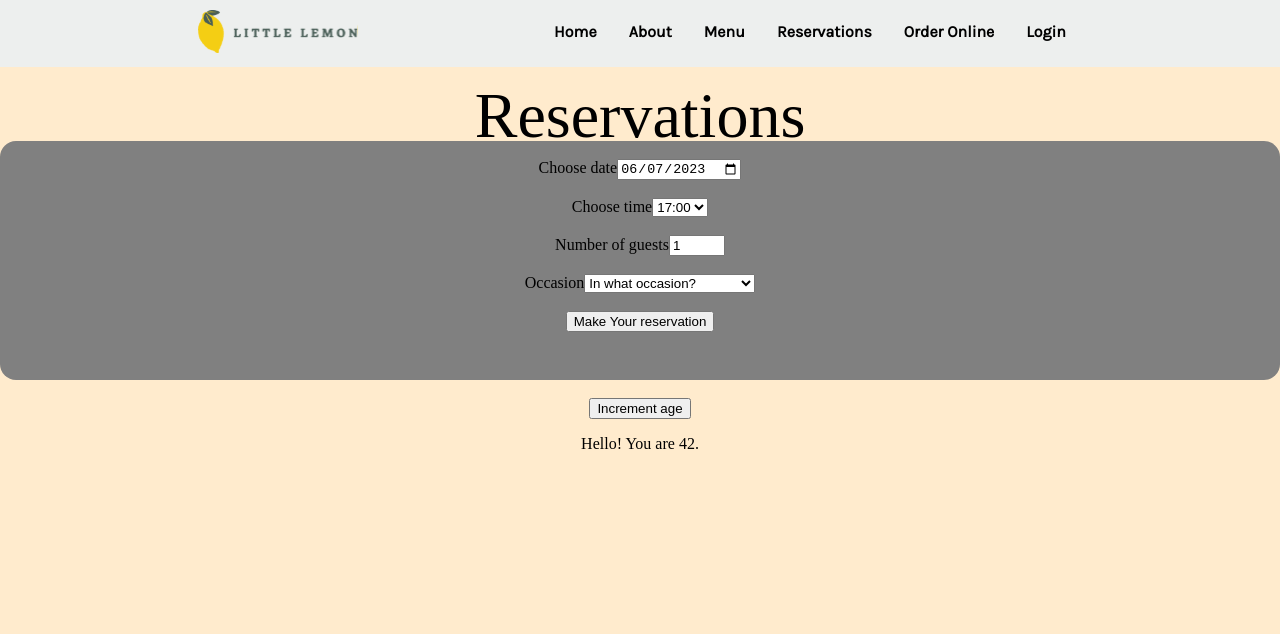
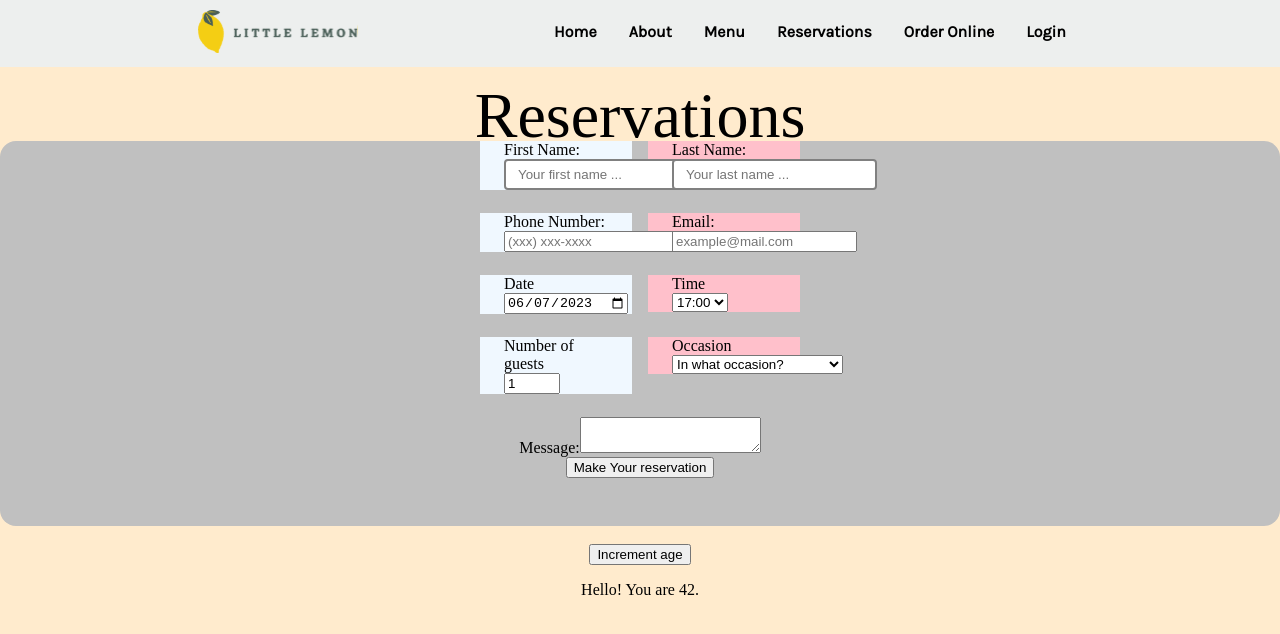
Before and after one commit to FurnWu/Little-Lemon, a React (Create React App) app in the folder little-lemon/: page /reservations in a window 1280 px wide. Shown: the top 634 px of the page. Built offline with nearby package versions, Linux system fonts and the light colour scheme; a web font is replaced by a local one.

Commit message:
styling from in progress

```diff
--- a/little-lemon/src/BookingForm.js
+++ b/little-lemon/src/BookingForm.js
@@ -1,8 +1,15 @@
 import { useState } from "react";
 import {Counter} from "./BookingPage"
 import { fetchAPI } from "./DataAPI";
-//['17:00', '18:00', '19:00', '20:00', '21:00', '22:00' ]
+
  function BookingForm() {
+
+   const [formData, setFormData] = useState({firstName: "", lastName: "",email: "",phone: "",message: ""});
+
+  const handleChange = (event) => {
+    const { name, value } = event.target;
+    setFormData((prevFormData) => ({ ...prevFormData, [name]: value }));
+  };
 
    var curr = new Date();
 curr.setDate(curr.getDate());
@@ -21,7 +28,7 @@ var dfaultDate = curr.toISOString().substring(0,10);
 
    const handleDateChange = (e) => {
       setDate(e.target.value);
-      //return fetchAPI(date);
+
 
    }
    //console.log(fetchAPI(date));
@@ -35,9 +42,25 @@ console.log(occasion);
 
     return(
 <div><form style={{display: "grid; max-width: 200px; gap: 20px" }}>
+<div className="fullname">
+   <div className="firstname"><label htmlFor="firstName">First Name:</label><br></br>
+   <input type="text" id="firstName" name="firstName" placeholder="Your first name ..." value={formData.firstName} onChange={handleChange}/></div>
+   <div className="lastname"><label htmlFor="lasttName">Last Name:</label><br></br>
+   <input type="text" id="lastName" name="lastName" placeholder="Your last name ..." value={formData.lastName} onChange={handleChange}/></div>
+</div>
 <br></br>
-<div className= "date">
-    <label htmlForfor="res-date">Choose date</label>
+<div className="contactInfo">
+   <div className="phonenumber"><label htmlFor="phone">Phone Number:</label><br></br>
+      <input type="tel" id="phone" name="phone" pattern="([0-9]{3})[0-9]{3}-[0-9]{4}" placeholder="(xxx) xxx-xxxx"  value={formData.phone} onChange={handleChange}/></div>
+
+   <div className="email"><label htmlFor="email">Email:</label><br></br>
+      <input type="email" id="email" name="email" value={formData.email} placeholder="example@mail.com" onChange={handleChange}/></div>
+</div>
+
+<br></br>
+<div className="reservation1">
+   <div className= "date">
+    <label htmlForfor="res-date">Date</label><br></br>
    <input
          type="date"
 
@@ -48,7 +71,7 @@ console.log(occasion);
 
 <br></br>
 <div className="time">
-    <label htmlFor="res-time">Choose time</label>
+    <label htmlFor="res-time">Time</label><br></br>
    <select id="res-time " value={chosenTime} onChange={(e) => setChosenTime(e.target.value)}>
       {listDefaultTime}
 
@@ -58,15 +81,16 @@ console.log(occasion);
 
 </div>
 <br></br>
+   </div>
+<div className="reservation2">
 <div className="guest" >
-    <label htmlFor="guests">Number of guests</label>
+    <label htmlFor="guests">Number of guests</label><br></br>
     <input type="number" placeholder="1" min="1" max="10" id="guests"
            value = {guests} onChange={(e) => setGuests(e.target.value)}   />
+</div>
 
-</div>
-<br></br>
-   <div className="occasion">
-    <label htmlFor ="occasion">Occasion</label>
+<div className="occasion">
+    <label htmlFor ="occasion">Occasion</label><br></br>
    <select id ="occasion" value={occasion} onChange={(e) => setOccasion(e.target.value)}>
    <optgroup label="Choose you occasion">
       <option hidden="true">In what occasion?</option>
@@ -80,7 +104,11 @@ console.log(occasion);
 
    </select>
    </div>
+</div>
 
+<br></br>
+   <label htmlFor="message">Message:</label>
+      <textarea id="message" name="message" value={formData.message} onChange={handleChange}/>
    <br></br>
    <input type="submit" value="Make Your reservation" onSubmit={handleSubmit} />
    <br></br>
--- a/little-lemon/src/index.css
+++ b/little-lemon/src/index.css
@@ -4,8 +4,84 @@ body {
 }
 
 form {
-    background-color: gray;
+    background-color: silver;
 
     padding-bottom: 3rem;
     border-radius: 16px;
 }
+
+.fullname {
+    column-count: 2;
+    margin-inline: 30rem;
+    padding-bottom: 0.3rem;
+
+
+    }
+.firstname {
+    padding-inline: 1.5rem;
+    background-color: aliceblue;
+    text-align: left;
+}
+.lastname {
+    padding-inline: 1.5rem;
+    background-color: pink;
+    text-align: left;
+}
+
+.contactInfo {
+    column-count: 2;
+    margin-inline: 30rem;
+    padding-bottom: 0.3rem;
+}
+
+.phonenumber {
+    padding-inline: 1.5rem;
+    background-color: aliceblue;
+    text-align: left;
+}
+
+.email {
+    padding-inline: 1.5rem;
+    background-color: pink;
+    text-align: left;
+}
+
+.reservation1 {
+    column-count: 2;
+    margin-inline: 30rem;
+    padding-bottom: 0.3rem;
+}
+
+.date {
+    padding-inline: 1.5rem;
+    background-color: aliceblue;
+    text-align: left;
+}
+
+.time {
+    padding-inline: 1.5rem;
+    background-color: pink;
+    text-align: left;
+}
+
+.reservation2 {
+    column-count: 2;
+    margin-inline: 30rem;
+    padding-bottom: 0.3rem;
+}
+.guest {
+    padding-inline: 1.5rem;
+    background-color: aliceblue;
+    text-align: left;
+}
+.occasion {
+    padding-inline: 1.5rem;
+    background-color: pink;
+    text-align: left;
+}
+
+input[type=text] {
+    border-radius: 4px;
+    padding: 6px 12px;
+    border: 2px solid grey;
+}
```
